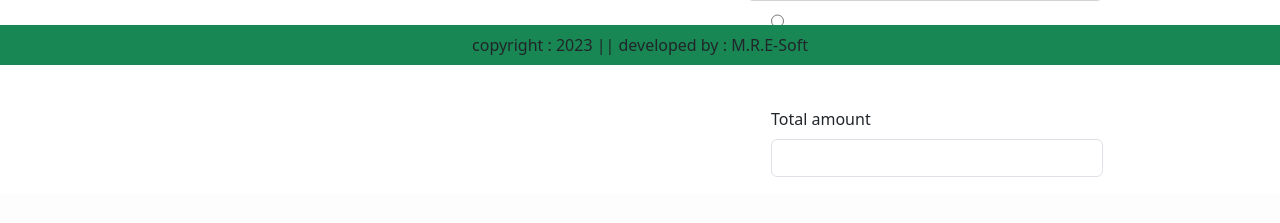
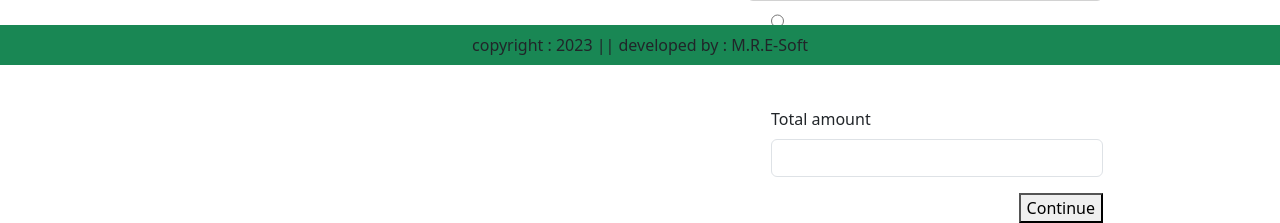
Before and after one commit to MBAJERWAKAERIC/Ecommerce_django, a Django app: template ec/app/templates/app/checkout.html in a window 1280 px wide. Shown: the part 735-958 px from the top of the page. Before the commit the page ends 912 px from the top, so only its background shows below. Run offline with Django 4.2, Linux system fonts and the light colour scheme; the template is opened without the code that fills it: values that come from a table or form of the project are taken from there, others are empty; data comes from the database, SQL or seed files in the repository; some libraries are stand-ins or nearby versions.

Commit message:
checkout

```diff
--- a/ec/app/templates/app/checkout.html
+++ b/ec/app/templates/app/checkout.html
@@ -44,11 +44,14 @@
                     <div class="form-check mb-3">
                         <label for="totalamount" class="form-label">Total amount </label>
                         <input type="number" class="form-control" name="totalamount" value={{totalamount}}readonly>
-
-
-
-
-
-
-
+                    </div>
+                    <div class="text-end">
+                        <button type="submit" class"btn btn-warning mt-3 px-5 fw-bold"> Continue</button>
+                        <!--<div id="paypal-button-container"></div>-->
+                        {% comment %} <button id="rzp-button1" type="submit" class="btn btn-warning mt-3 px-5 fw-bold">Payment</button> {% endcomment %}
+                    </div>
+                    </form>
+                </div>
+            </div>
+        </div>
 {% endblock main-content %}
```
